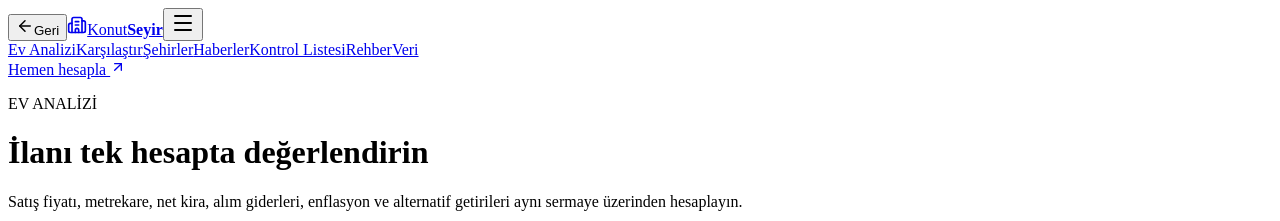
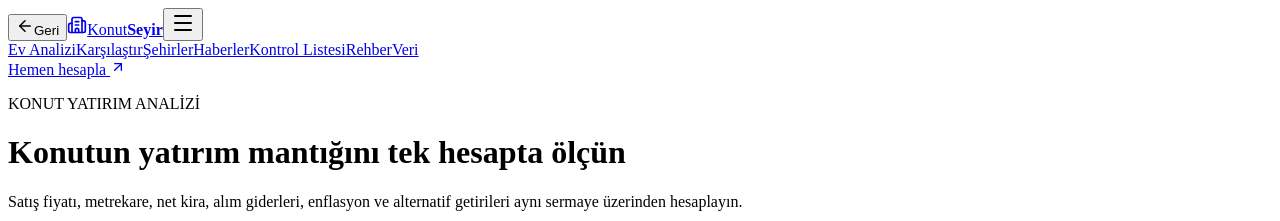
Before and after one commit to robotbilge/konutseyir, a Next.js app: page /ev-analizi in a window 1280 px wide. Shown: the top 221 px of the page. Built offline with nearby package versions, Linux system fonts and the light colour scheme; no server answers.

Commit message:
Konut analizi terminolojisini iyileştir

```diff
--- a/app/ev-analizi/page.tsx
+++ b/app/ev-analizi/page.tsx
@@ -2,7 +2,7 @@ import {Header,Footer} from '../../components/site-chrome';
 import {Calculator} from '../../components/calculator';
 
 export default function HomeAnalysis(){return <><Header back/><main className="inner focused-tool-page">
- <div className="page-title"><p className="eyebrow">EV ANALİZİ</p><h1>İlanı tek hesapta değerlendirin</h1><p>Satış fiyatı, metrekare, net kira, alım giderleri, enflasyon ve alternatif getirileri aynı sermaye üzerinden hesaplayın.</p></div>
+ <div className="page-title"><p className="eyebrow">KONUT YATIRIM ANALİZİ</p><h1>Konutun yatırım mantığını tek hesapta ölçün</h1><p>Satış fiyatı, metrekare, net kira, alım giderleri, enflasyon ve alternatif getirileri aynı sermaye üzerinden hesaplayın.</p></div>
  <nav className="tool-jumps" aria-label="Ayrı hesaplama araçları"><a href="/hesaplama/kira-carpani">Kira çarpanı</a><a href="/hesaplama/net-kira">Net kira</a><a href="/hesaplama/metrekare">Metrekare</a><a href="/hesaplama/reel-getiri">Reel getiri</a><a href="/hesaplama/alim-maliyeti">Alım maliyeti</a></nav>
  <Calculator/>
  </main><Footer/></>}
```
